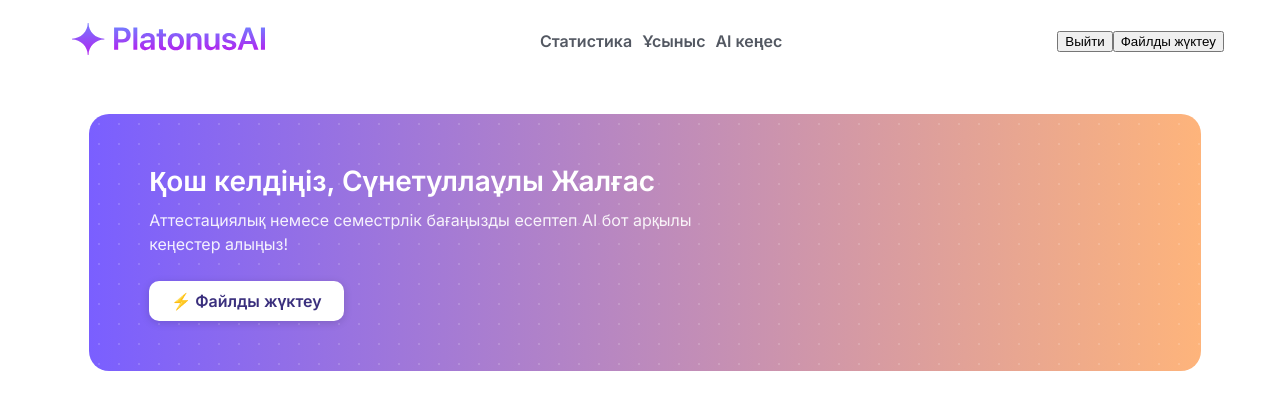
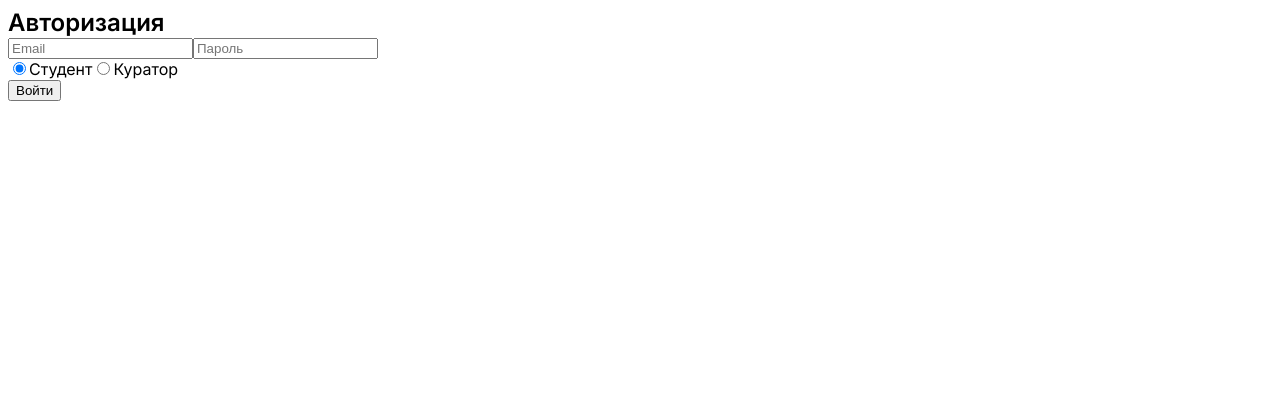
Before and after one commit to DonJuvn/Platonus-AI, a React (Create React App) app: page / in a window 1280 px wide. Shown: the top 410 px of the page. Built offline with nearby package versions, Linux system fonts and the light colour scheme.

Commit message:
displayed login comp before project opened

```diff
--- a/src/App.js
+++ b/src/App.js
@@ -3,20 +3,28 @@
 
 import Header from "./components/header";
 import Uploader from "./components/uploader";
+import Login from "./components/auth";
 
 export default function PlatonusAI() {
+  const [isLoggedIn, setIsLoggedIn] = useState(
+    !!sessionStorage.getItem("userRole")
+  );
 
+  const handleLogout = () => {
+    sessionStorage.clear();
+    setIsLoggedIn(false);
+  };
 
-
-   return (
-      <div>
-         <Header />
-         <Uploader/>
-
-         {/* <input type="file" onChange={handleFileChange} />
-         <button onClick={handleUpload}>Upload</button> */}
-
-
-      </div>
-   );
+  return (
+    <div>
+      {!isLoggedIn ? (
+        <Login onLogin={() => setIsLoggedIn(true)} />
+      ) : (
+        <>
+          <Header onLogout={handleLogout} />
+          <Uploader />
+        </>
+      )}
+    </div>
+  );
 }
```
